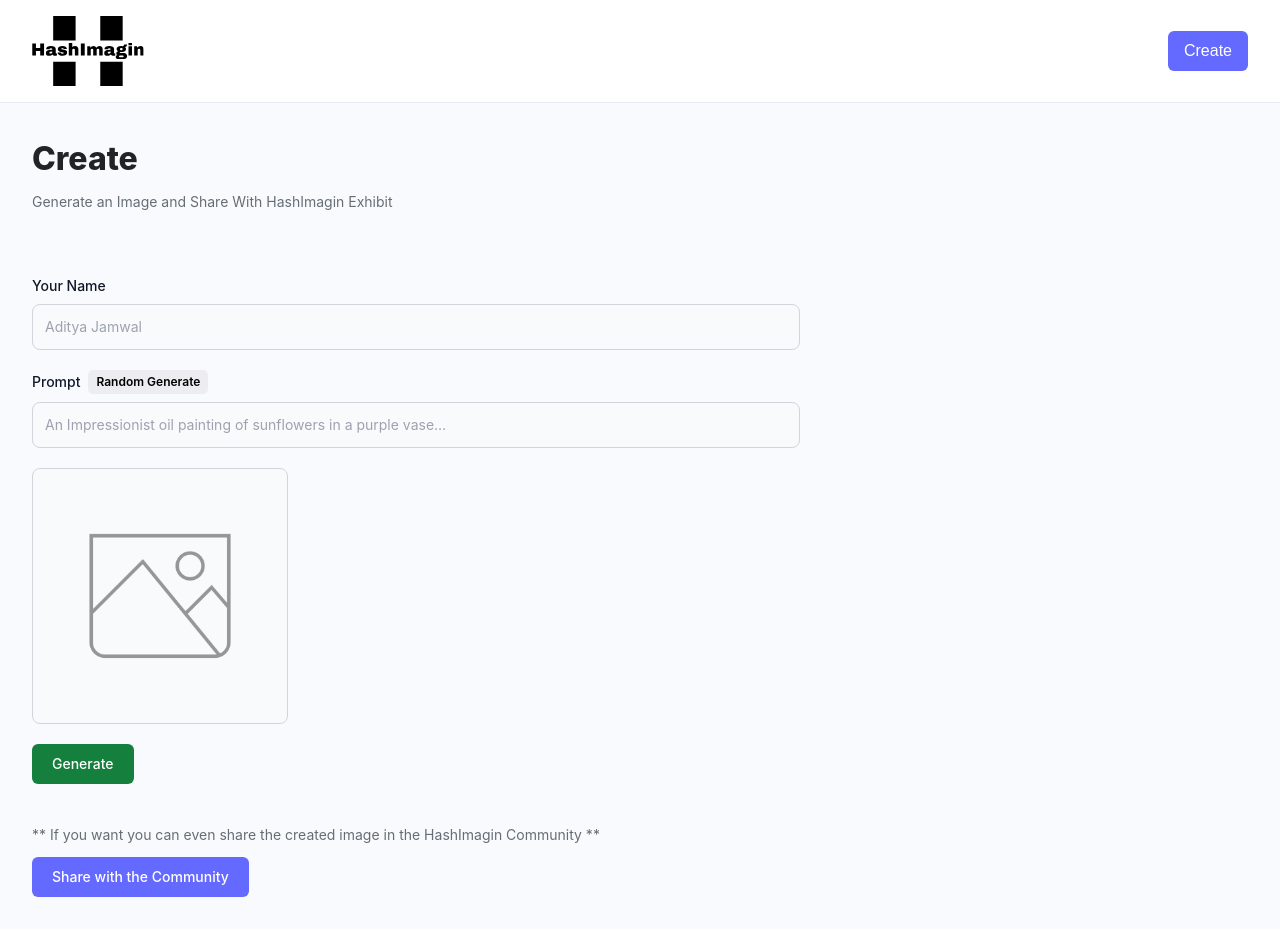
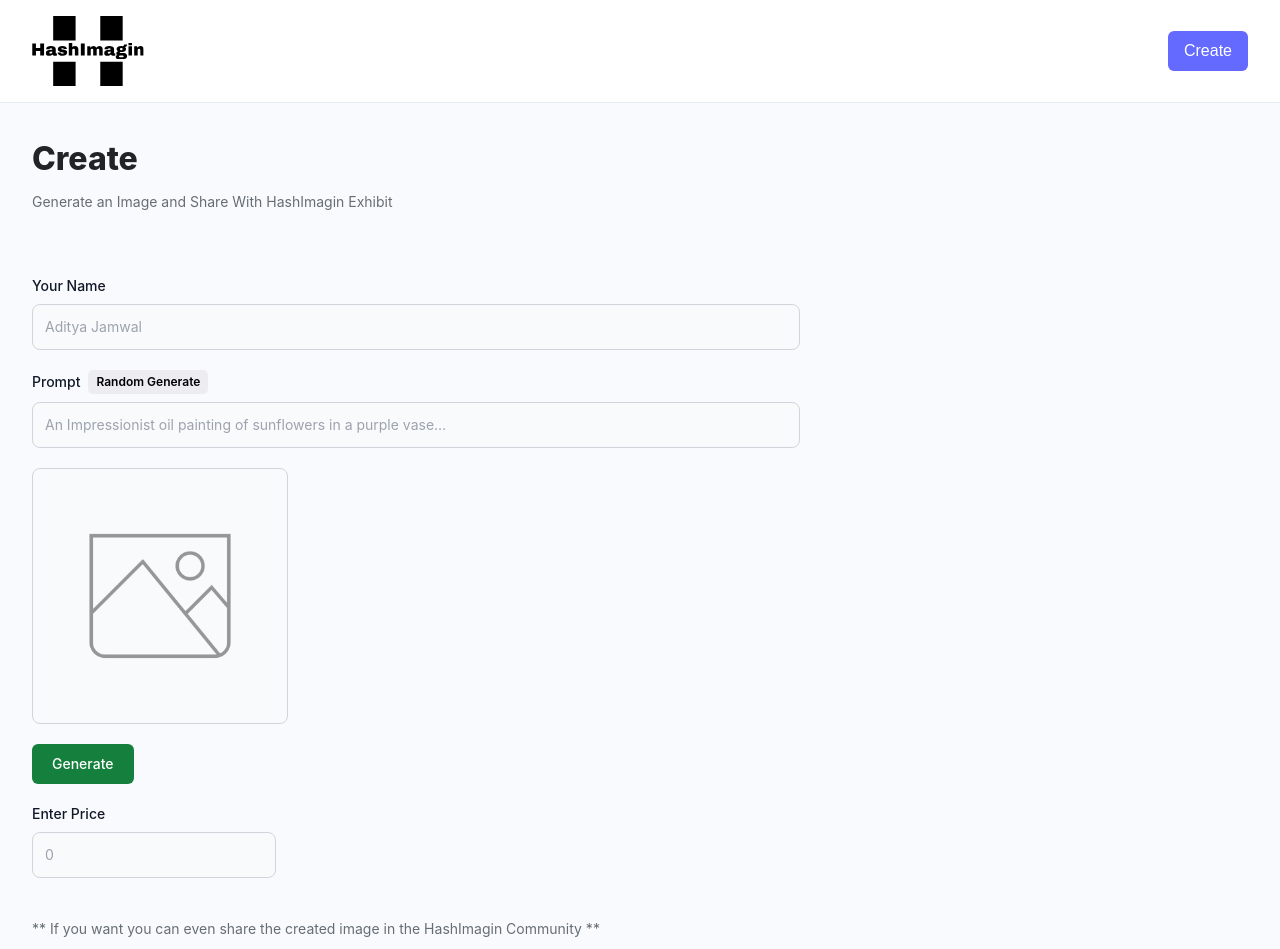
Before and after one commit to adityajamwal02/HashImagin, a React (Vite) app in the folder client/: page /create-post in a window 1280 px wide. Shown: the top 949 px of the page. Built offline with nearby package versions, Linux system fonts and the light colour scheme; a web font is replaced by a local one.

Commit message:
Update CreatePost.jsx

```diff
--- a/client/src/page/CreatePost.jsx
+++ b/client/src/page/CreatePost.jsx
@@ -11,10 +11,12 @@ const CreatePost = () => {
       name: '',
       prompt: '',
       photo: '',
+      price: '',
     });
   const [generatingImg, setGeneratingImg] = useState(false);
   const [loading, setLoading] = useState(false);
-  const handleChange = (e) => setForm({ ...form, [e.target.name]: e.target.value });
+  const handleChange = (e) => setForm({ ...form, name: e.target.value });
+  const handlePriceChange = (e) => setForm({ ...form, price: e.target.value });
 
   const handleSurpriseMe = () => {
     const randomPrompt = getRandomPrompt(form.prompt);
@@ -22,6 +24,7 @@ const CreatePost = () => {
   };
   const generateImage = async () => {
     if (form.prompt) {
+
       try {
         setGeneratingImg(true);
         const response = await fetch('http://localhost:8080/api/v1/dalle', {
@@ -31,6 +34,7 @@ const CreatePost = () => {
           },
           body: JSON.stringify({
             prompt: form.prompt,
+
           }),
         });
 
@@ -42,14 +46,14 @@ const CreatePost = () => {
         setGeneratingImg(false);
       }
     } else {
-      alert('Please provide proper prompt');
+      alert('Please provide proper prompt'+form.price);
     }
   };
 
   const handleSubmit = async (e) => {
     e.preventDefault();
 
-    if (form.prompt && form.photo) {
+    if (form.prompt && form.photo && form.price) {
       setLoading(true);
       try {
         const response = await fetch('http://localhost:8080/api/v1/post', {
@@ -133,7 +137,16 @@ const CreatePost = () => {
               {generatingImg ? 'Generating...' : 'Generate'}
             </button>
           </div>
-
+          <div className="mt-5 flex gap-5">
+          <FormField
+              labelName="Enter Price"
+              type="text"
+              name="price"
+              placeholder="0"
+              value={form.price}
+              handleChange={handlePriceChange}
+            />
+           </div>
           <div className="mt-10">
             <p className="mt-2 text-[#666e75] text-[14px]">** If you want you can even share the created image in the HashImagin Community **</p>
             <button
```
